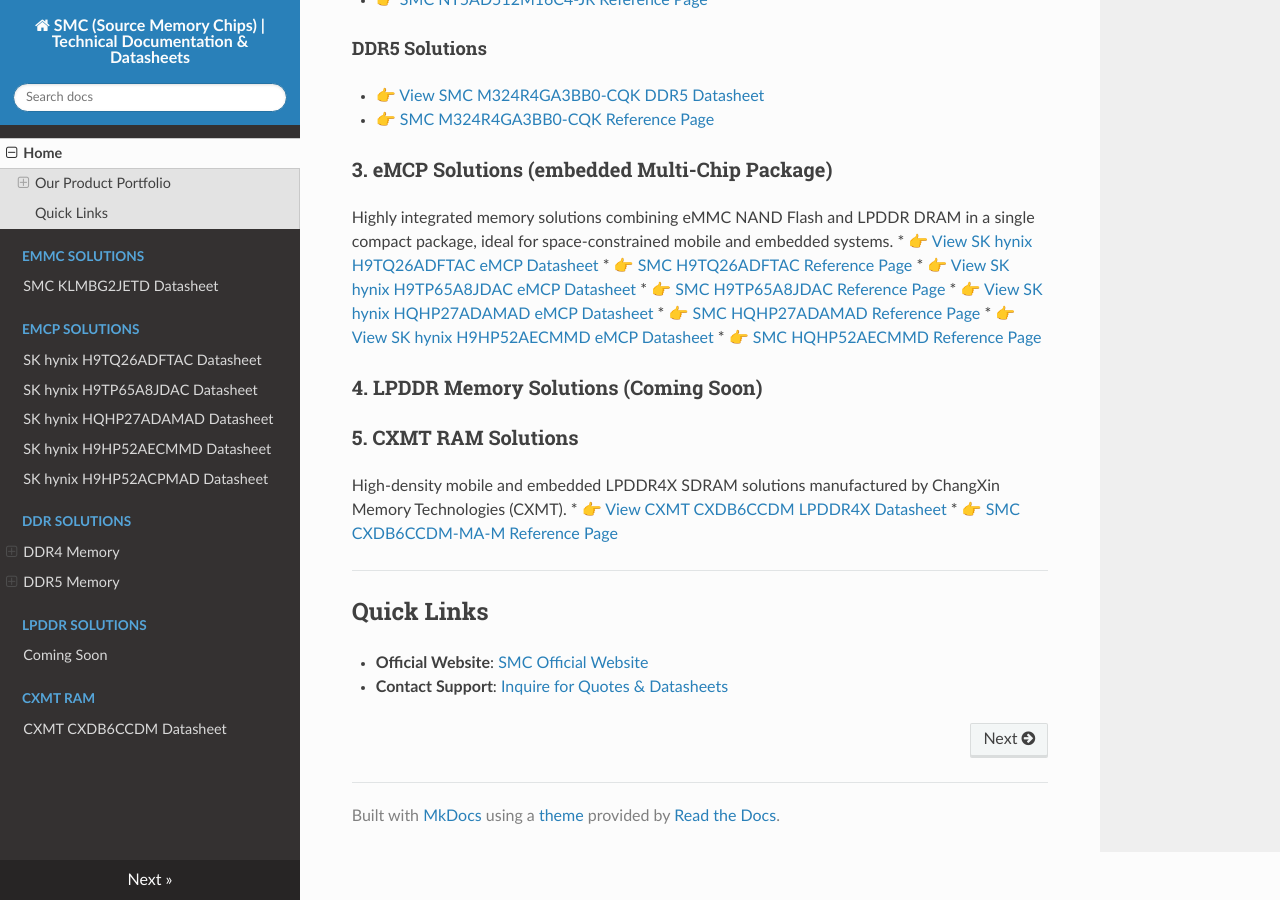
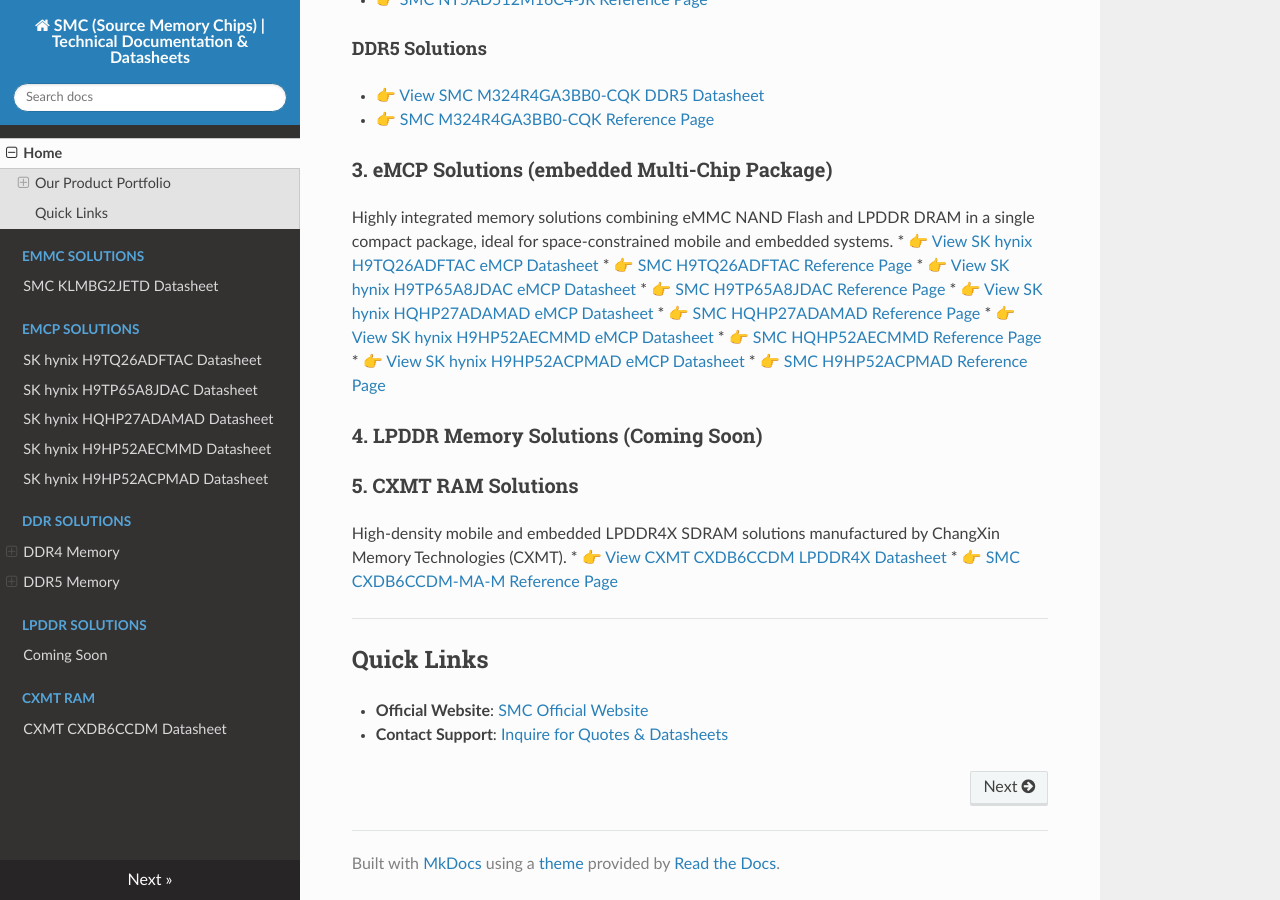
Before and after one commit to fionnulajr5x/smc-storage-chips-datasheets, an MkDocs documentation site: the page built from docs/index.md, in a window 1280 px wide and 900 px high, scrolled down 701 px. Built offline with MkDocs 1.6.1, drawn with Linux system fonts in a browser that asks for light colours; nearby versions of some CDN libraries.

Commit message:
Update index.md

```diff
--- a/docs/index.md
+++ b/docs/index.md
@@ -30,6 +30,8 @@ Highly integrated memory solutions combining eMMC NAND Flash and LPDDR DRAM in a
 * 👉 [SMC HQHP27ADAMAD Reference Page](https://www.sourcememorychips.com/products/hqhp27adamad)
 * 👉 [View SK hynix H9HP52AECMMD eMCP Datasheet](emcp/h9hp52aecmmd.md)
 * 👉 [SMC HQHP52AECMMD Reference Page](https://www.sourcememorychips.com/products/hqhp52aecmmd)
+* 👉 [View SK hynix H9HP52ACPMAD eMCP Datasheet](emcp/h9hp52acpmad.md)
+* 👉 [SMC H9HP52ACPMAD Reference Page](https://www.sourcememorychips.com/products/h9hp52acpmad)
 
 ### 4. LPDDR Memory Solutions (Coming Soon)
 
```
